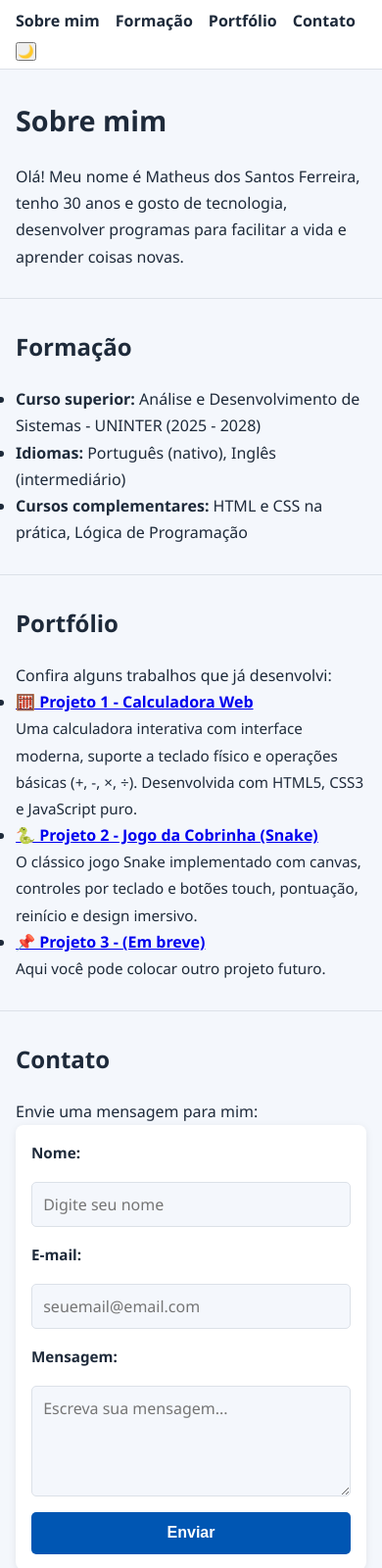
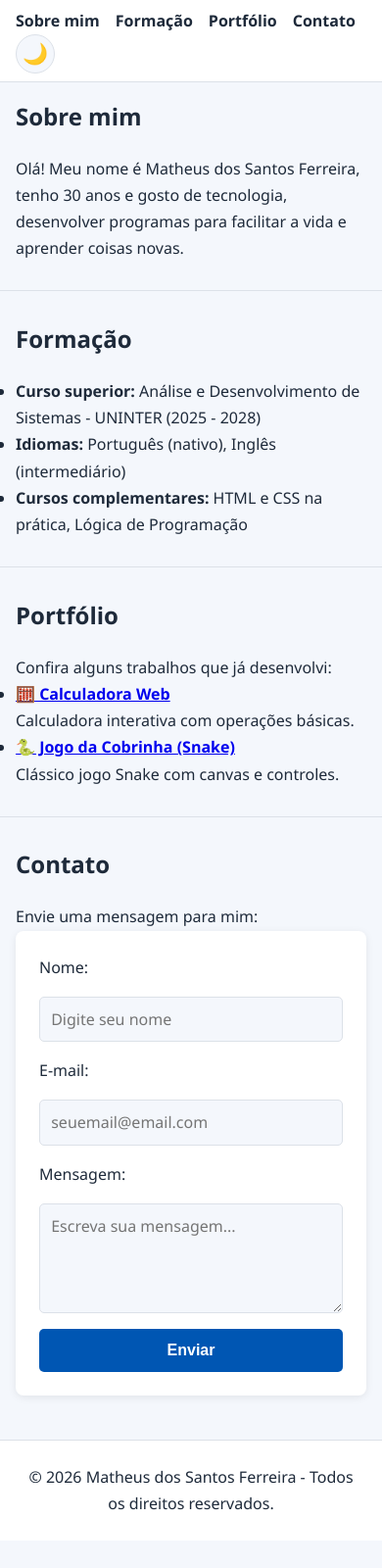
Before and after one commit to Matheussf07/portfolio-matheus, a plain HTML site: page index.html in a window 390 px wide. Shown: the top 1600 px of the page at 98% size. After the commit the page ends 1572 px from the top, so only its background shows below. Drawn offline with Linux system fonts and the light colour scheme.

Commit message:
Corrige tema escuro e validação

```diff
--- a/index.html
+++ b/index.html
@@ -1,28 +1,12 @@
-<!-- 1. Declaração de que é um documento HTML5 -->
 <!DOCTYPE html>
-
-<!-- 2. Tag raiz, com idioma configurado para português do Brasil -->
 <html lang="pt-BR">
-
-<!-- 3. Cabeçalho do site  -->
 <head>
-    <!-- Define os caracteres especiais -->
     <meta charset="UTF-8">
-
-    <!-- Faz o site se adaptar a telas de celular/tablet -->
     <meta name="viewport" content="width=device-width, initial-scale=1.0">
-
-    <!-- Título que aparece na aba do navegador -->
-    <title>Meu Portfólio - [SEU NOME]</title>
-
-    <!-- Avisa que vamos usar um arquivo CSS externo -->
+    <title>Meu Portfólio - Matheus</title>
     <link rel="stylesheet" href="style.css">
 </head>
-
-<!-- 4. Corpo do site -->
 <body>
-
-<!-- CABEÇALHO COM O MENU -->
     <header>
         <nav>
             <ul>
@@ -32,17 +16,14 @@
                 <li><a href="#contato">Contato</a></li>
             </ul>
         </nav>
-    <!-- BOTÃO DE TEMA – VERIFIQUE SE ELE ESTÁ AQUI -->
         <button id="theme-toggle">🌙</button>
     </header>
 
-<!-- SEÇÃO 1: SOBRE MIM -->
     <section id="sobre">
         <h1>Sobre mim</h1>
         <p>Olá! Meu nome é Matheus dos Santos Ferreira, tenho 30 anos e gosto de tecnologia, desenvolver programas para facilitar a vida e aprender coisas novas.</p>
     </section>
 
-<!-- SEÇÃO 2: FORMAÇÃO -->
     <section id="formacao">
         <h2>Formação</h2>
         <ul>
@@ -52,40 +33,26 @@
         </ul>
     </section>
 
-<!-- SEÇÃO 3: PORTFÓLIO -->
     <section id="portfolio">
         <h2>Portfólio</h2>
         <p>Confira alguns trabalhos que já desenvolvi:</p>
         <ul>
             <li>
-            <strong><a href="calculadora.html" target="_blank">🧮 Projeto 1 - Calculadora Web</a></strong>
+                <strong><a href="calculadora.html" target="_blank">🧮 Calculadora Web</a></strong>
                 <br>
-            <span style="font-size: 0.95rem; color: var(--text-color);">
-                Uma calculadora interativa com interface moderna, suporte a teclado físico e operações básicas (+, -, ×, ÷). Desenvolvida com HTML5, CSS3 e JavaScript puro.
-            </span>
+                <span>Calculadora interativa com operações básicas.</span>
             </li>
             <li>
-            <strong><a href="snake.html" target="_blank">🐍 Projeto 2 - Jogo da Cobrinha (Snake)</a></strong>
+                <strong><a href="snake.html" target="_blank">🐍 Jogo da Cobrinha (Snake)</a></strong>
                 <br>
-            <span style="font-size: 0.95rem; color: var(--text-color);">
-                O clássico jogo Snake implementado com canvas, controles por teclado e botões touch, pontuação, reinício e design imersivo.
-            </span>
-        </li>
-        <li>
-            <strong><a href="#" target="_blank">📌 Projeto 3 - (Em breve)</a></strong>
-            <br>
-            <span style="font-size: 0.95rem; color: var(--text-color);">
-                Aqui você pode colocar outro projeto futuro.
-            </span>
+                <span>Clássico jogo Snake com canvas e controles.</span>
             </li>
         </ul>
     </section>
 
-<!-- SEÇÃO 4: CONTATO -->
     <section id="contato">
         <h2>Contato</h2>
         <p>Envie uma mensagem para mim:</p>
-
         <form id="contact-form">
             <label for="nome">Nome:</label>
             <input type="text" id="nome" name="nome" placeholder="Digite seu nome" required>
@@ -98,15 +65,13 @@
 
             <button type="submit">Enviar</button>
         </form>
-
-    <!-- É aqui que vai aparecer a mensagem de "enviado com sucesso" depois -->
         <div id="form-feedback"></div>
     </section>
 
-<!-- RODAPÉ -->
     <footer>
         <p>&copy; 2026 Matheus dos Santos Ferreira - Todos os direitos reservados.</p>
     </footer>
+
+    <script src="script.js"></script>
 </body>
-
 </html>
--- a/script.js
+++ b/script.js
@@ -1,14 +1,32 @@
-// ===== TEMA CLARO/ESCURO =====
+// TEMA
 const toggleBtn = document.getElementById('theme-toggle');
 const body = document.body;
 
-// ===== VALIDAÇÃO DO FORMULÁRIO =====
+const temaSalvo = localStorage.getItem('tema');
+if (temaSalvo === 'escuro') {
+    body.classList.add('dark-mode');
+    toggleBtn.textContent = '☀️';
+} else {
+    toggleBtn.textContent = '🌙';
+}
+
+toggleBtn.addEventListener('click', function() {
+    body.classList.toggle('dark-mode');
+    if (body.classList.contains('dark-mode')) {
+        toggleBtn.textContent = '☀️';
+        localStorage.setItem('tema', 'escuro');
+    } else {
+        toggleBtn.textContent = '🌙';
+        localStorage.setItem('tema', 'claro');
+    }
+});
+
+// FORMULÁRIO
 const form = document.getElementById('contact-form');
 const feedback = document.getElementById('form-feedback');
 
 form.addEventListener('submit', function(event) {
     event.preventDefault();
-
     const nome = document.getElementById('nome').value.trim();
     const email = document.getElementById('email').value.trim();
     const mensagem = document.getElementById('mensagem').value.trim();
@@ -24,7 +42,7 @@ form.addEventListener('submit', function(event) {
 
     const emailRegex = /^[^\s@]+@[^\s@]+\.[^\s@]+$/;
     if (!emailRegex.test(email)) {
-        feedback.textContent = '❌ Digite um e-mail válido (ex: usuario@dominio.com).';
+        feedback.textContent = '❌ Digite um e-mail válido.';
         feedback.style.color = '#d32f2f';
         return;
     }
@@ -32,8 +50,5 @@ form.addEventListener('submit', function(event) {
     feedback.textContent = '✅ Mensagem enviada com sucesso!';
     feedback.style.color = '#2e7d32';
     form.reset();
-
-    setTimeout(() => {
-        feedback.textContent = '';
-    }, 5000);
+    setTimeout(() => { feedback.textContent = ''; }, 5000);
 });
--- a/style.css
+++ b/style.css
@@ -1,6 +1,3 @@
-/* ============================================================
-   PASSO 1: Variáveis de cores (claro e escuro)
-   ============================================================ */
 :root {
     --bg-color: #f4f7fc;
     --text-color: #1e2a3a;
@@ -11,9 +8,6 @@
     --shadow: 0 2px 8px rgba(0,0,0,0.08);
 }
 
-
-/* Quando o body tiver a classe 'dark-mode', sobrescrevemos as variáveis */
-/* ===== TEMA ESCURO ===== */
 body.dark-mode {
     --bg-color: #1a1f2b;
     --text-color: #e8edf5;
@@ -24,29 +18,23 @@ body.dark-mode {
     --shadow: 0 2px 8px rgba(0,0,0,0.4);
 }
 
-/* ============================================================
-   PASSO 2: Reset e estilos gerais
-   ============================================================ */
 * {
     margin: 0;
     padding: 0;
-    box-sizing: border-box; /* facilita o cálculo de larguras */
+    box-sizing: border-box;
 }
 
 body {
     font-family: 'Segoe UI', Roboto, Arial, sans-serif;
     background-color: var(--bg-color);
     color: var(--text-color);
-    transition: background-color 0.3s, color 0.3s; /* animação suave ao trocar tema */
+    transition: background-color 0.3s, color 0.3s;
     line-height: 1.7;
-    padding-top: 70px; /* espaço para o header fixo não cobrir o conteúdo */
+    padding-top: 70px;
 }
 
-/* ============================================================
-   PASSO 3: HEADER FIXO (menu sempre visível)
-   ============================================================ */
 header {
-    position: fixed;    /* fica colado no topo mesmo rolando a página */
+    position: fixed;
     top: 0;
     left: 0;
     width: 100%;
@@ -54,62 +42,50 @@ header {
     background-color: var(--header-bg);
     border-bottom: 1px solid var(--border-color);
     display: flex;
-    justify-content: space-between; /* menu à esquerda, botão à direita */
+    justify-content: space-between;
     align-items: center;
     padding: 0 2rem;
-    z-index: 1000;      /* fica acima de tudo */
+    z-index: 1000;
     transition: background-color 0.3s, border-color 0.3s;
 }
 
-/* Lista do menu */
 nav ul {
     list-style: none;
     display: flex;
     gap: 1.8rem;
 }
 
-/* Links do menu */
 nav a {
     text-decoration: none;
     color: var(--text-color);
     font-weight: 600;
-    font-size: 1rem;
     transition: color 0.2s;
-    padding: 0.3rem 0;
-    border-bottom: 2px solid transparent;
 }
 
 nav a:hover {
     color: var(--link-color);
-    border-bottom-color: var(--link-color);
 }
 
-/* Botão de alternar tema (claro/escuro) */
-/* ===== TEMA ESCURO ===== */
-body.dark-mode {
-    --bg-color: #1a1f2b;
-    --text-color: #e8edf5;
-    --header-bg: #252c3b;
-    --link-color: #70b8ff;
-    --border-color: #3f4859;
-    --card-bg: #252c3b;
-    --shadow: 0 2px 8px rgba(0,0,0,0.4);
+#theme-toggle {
+    background: var(--bg-color);
+    color: var(--text-color);
+    border: 1px solid var(--border-color);
+    border-radius: 50%;
+    width: 40px;
+    height: 40px;
+    font-size: 1.3rem;
+    cursor: pointer;
+    transition: 0.3s;
+    display: flex;
+    align-items: center;
+    justify-content: center;
 }
 
-#theme-toggle:hover {
-    transform: scale(1.05);
-    box-shadow: var(--shadow);
-}
-
-/* ============================================================
-   PASSO 4: SEÇÕES (Sobre, Formação, Portfólio, Contato)
-   ============================================================ */
 section {
     max-width: 820px;
     margin: 0 auto;
     padding: 2.5rem 1.5rem;
     border-bottom: 1px solid var(--border-color);
-    transition: border-color 0.3s;
 }
 
 section:last-of-type {
@@ -119,20 +95,8 @@ section:last-of-type {
 h1, h2 {
     color: var(--text-color);
     margin-bottom: 1.2rem;
-    font-weight: 700;
 }
 
-h1 {
-    font-size: 2.2rem;
-}
-
-h2 {
-    font-size: 1.8rem;
-}
-
-/* ============================================================
-   PASSO 5: FORMULÁRIO DE CONTATO
-   ============================================================ */
 form {
     display: flex;
     flex-direction: column;
@@ -142,12 +106,6 @@ form {
     padding: 1.5rem;
     border-radius: 8px;
     box-shadow: var(--shadow);
-    transition: background-color 0.3s, box-shadow 0.3s;
-}
-
-label {
-    font-weight: 600;
-    font-size: 0.95rem;
 }
 
 input, textarea {
@@ -158,13 +116,6 @@ input, textarea {
     color: var(--text-color);
     font-family: inherit;
     font-size: 1rem;
-    transition: 0.3s;
-}
-
-input:focus, textarea:focus {
-    outline: none;
-    border-color: var(--link-color);
-    box-shadow: 0 0 0 3px rgba(0, 86, 179, 0.2);
 }
 
 button[type="submit"] {
@@ -176,66 +127,33 @@ button[type="submit"] {
     font-size: 1rem;
     font-weight: bold;
     cursor: pointer;
-    transition: background 0.2s, transform 0.1s;
 }
 
-button[type="submit"]:hover {
-    filter: brightness(0.9);
-}
-
-button[type="submit"]:active {
-    transform: scale(0.97);
-}
-
-/* Mensagem de feedback (sucesso/erro) */
 #form-feedback {
     margin-top: 1rem;
     font-weight: 600;
-    font-size: 1rem;
 }
 
-/* ============================================================
-   PASSO 6: RODAPÉ
-   ============================================================ */
 footer {
     text-align: center;
     padding: 1.5rem;
     background-color: var(--header-bg);
     border-top: 1px solid var(--border-color);
     color: var(--text-color);
-    transition: 0.3s;
-    margin-top: 1rem;
 }
 
-/* ============================================================
-   PASSO 7: RESPONSIVIDADE (para celular/tablet)
-   ============================================================ */
 @media (max-width: 640px) {
     header {
         flex-wrap: wrap;
         height: auto;
         padding: 0.5rem 1rem;
-        gap: 0.5rem;
     }
-
     nav ul {
         gap: 1rem;
         flex-wrap: wrap;
         justify-content: center;
     }
-
     section {
         padding: 1.8rem 1rem;
     }
-
-    form {
-        padding: 1rem;
-    }
-
-    h1 {
-        font-size: 1.8rem;
-    }
-    h2 {
-        font-size: 1.5rem;
-    }
 }
```
Lines whose indentation alone changed are shown as unchanged.
